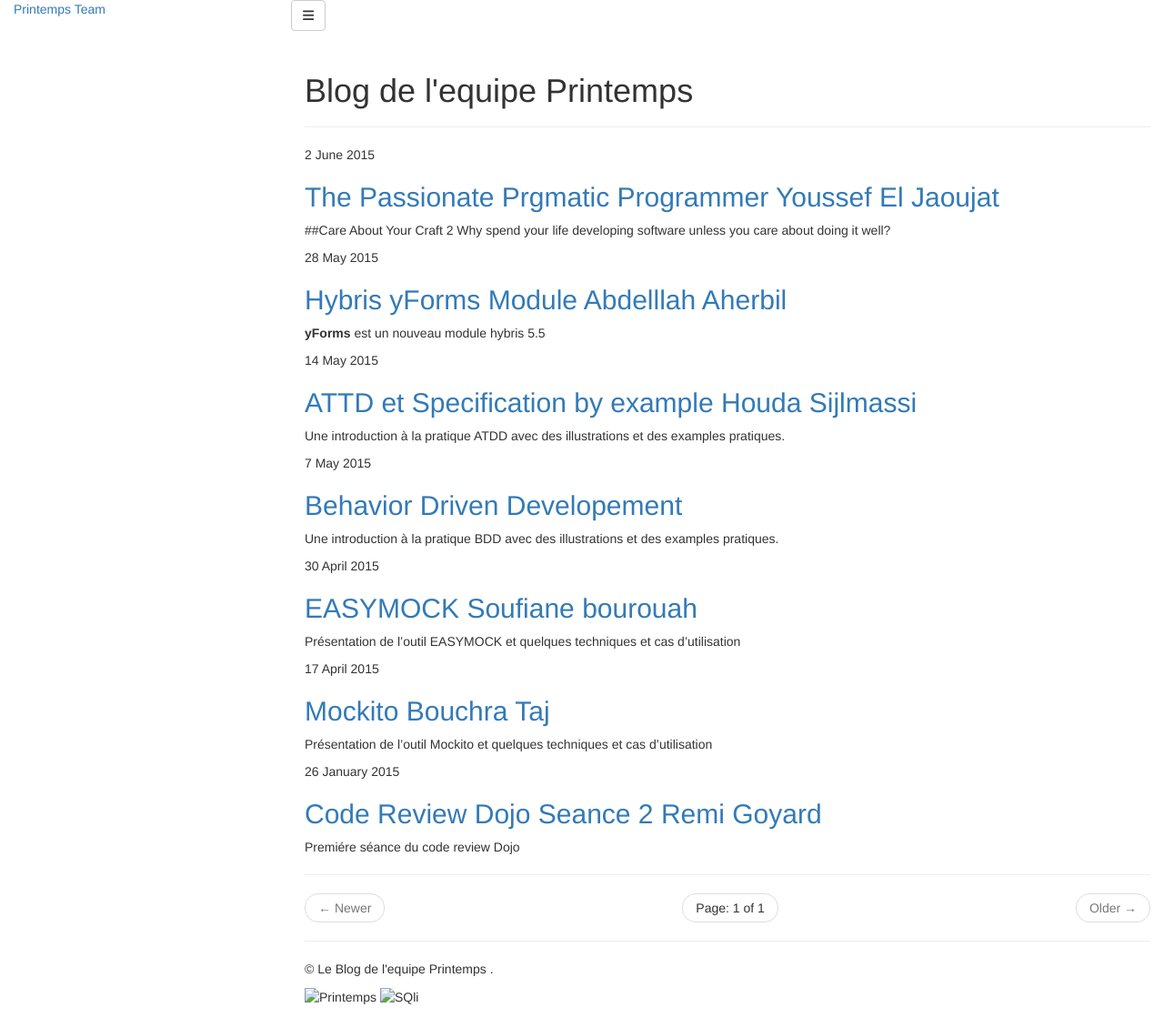
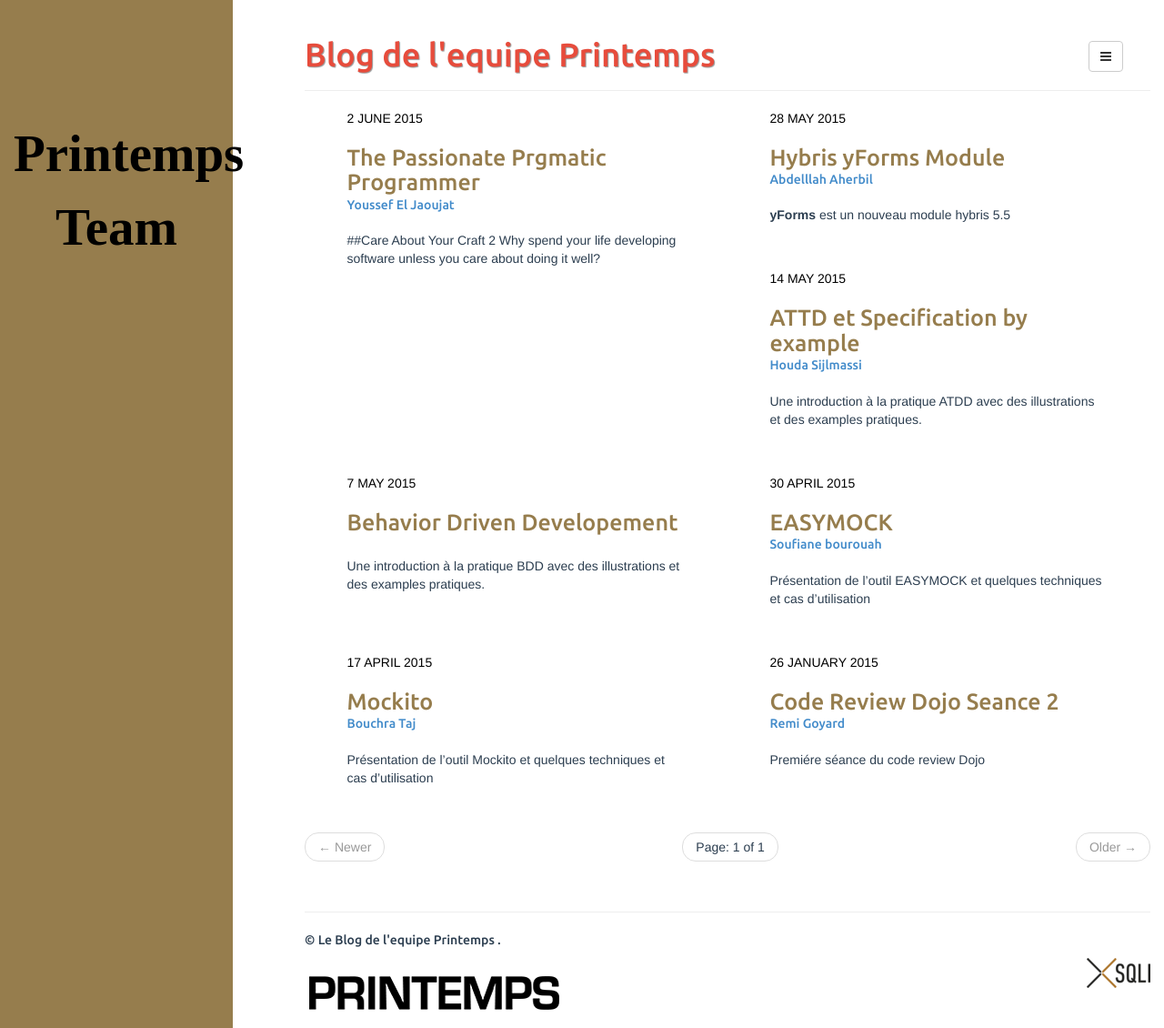
Before and after one commit to eljoujat/pteam.blog, a Jekyll site: the page built from index.html, in a window 1280 px wide and 1130 px high. Shown: the whole window at 91% size. Built offline with Jekyll 4.4.1, drawn with Linux system fonts in a browser that asks for light colours; nearby versions of some CDN libraries; library files that are not in the unit come from our copies; the list of posts is cut into pages by our own code.

```diff
--- a/_config.yml
+++ b/_config.yml
@@ -21,4 +21,4 @@ categories_path: categories.html
 tags_path: tags.html
 authors_path: authors.html
 
-BASE_PATH: pteam.blog
+BASE_PATH: /pteam.blog
```
